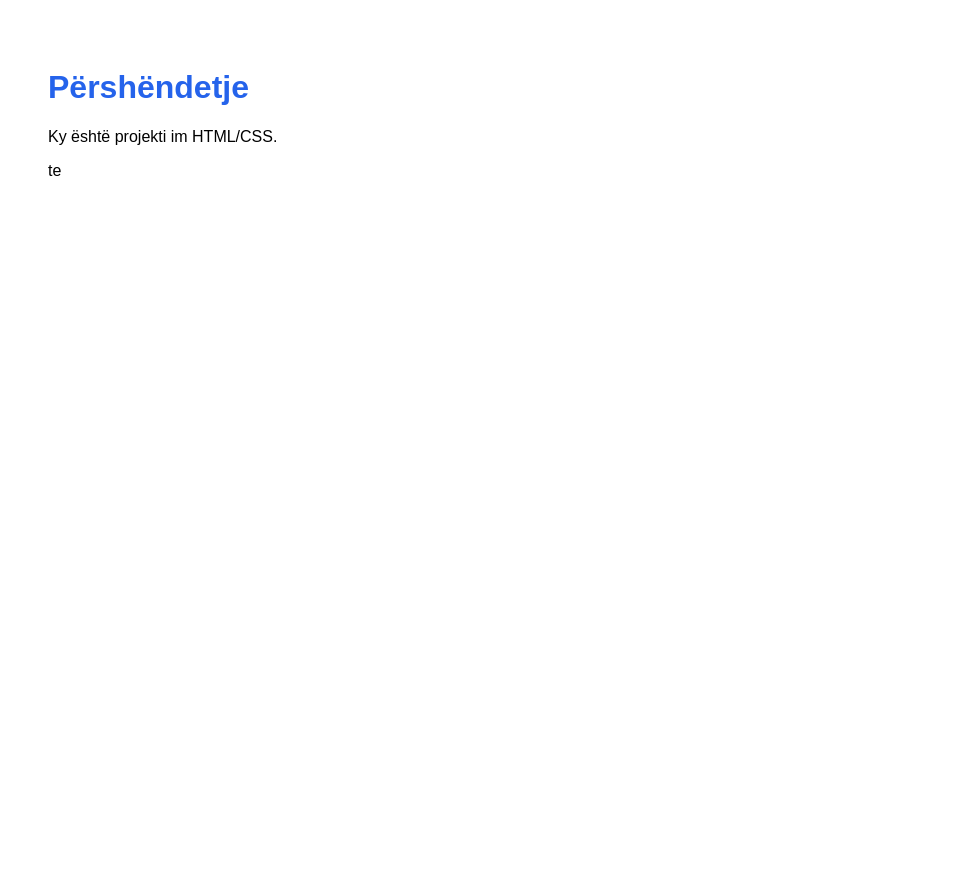
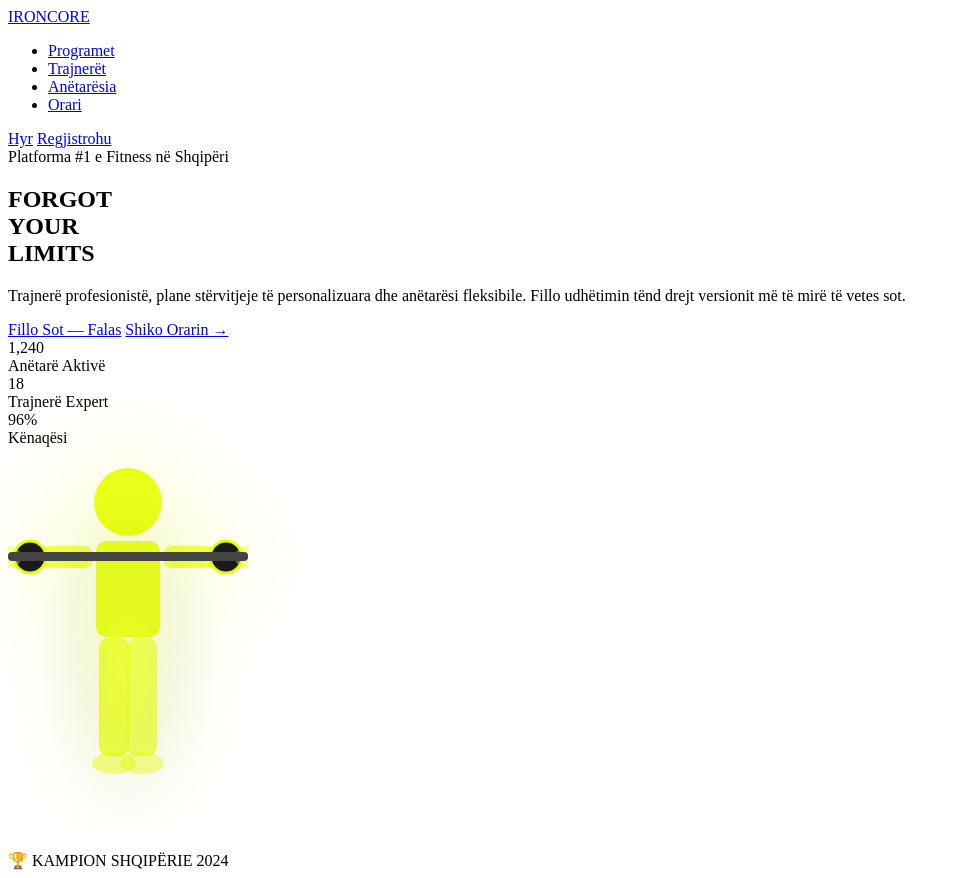
Before and after one commit to Xhekson1/projekti, a plain HTML site: page index.html in a window 1280 px wide. Shown: the whole page, without its empty margins (0-960 px from the left). Before the commit the page ends 800 px from the top, so only its background shows below. Drawn offline with Linux system fonts and the light colour scheme; a web font is replaced by a local one.

Commit message:
nav dhe hero section

```diff
--- a/index.html
+++ b/index.html
@@ -1,14 +1,62 @@
 <!DOCTYPE html>
 <html lang="sq">
 <head>
-  <meta charset="UTF-8" />
-  <meta name="viewport" content="width=device-width, initial-scale=1.0" />
-  <title>Projekti im</title>
-  <link rel="stylesheet" href="style.css" />
+<meta charset="UTF-8">
+<meta name="viewport" content="width=device-width, initial-scale=1.0">
+<title>IRONCORE — Fitness Platform</title>
+<link href="https://fonts.googleapis.com/css2?family=Bebas+Neue&family=Barlow+Condensed:wght@300;400;600;700&family=Barlow:wght@300;400;500&display=swap" rel="stylesheet">
 </head>
 <body>
-  <h1>Përshëndetje</h1>
-  <p>Ky është projekti im HTML/CSS.</p>
-  <p>te</p>
-</body>
-</html>
+
+<!-- NAV -->
+<nav>
+  <a href="#hero" class="logo">IRON<span>CORE</span></a>
+  <ul>
+    <li><a href="#programs">Programet</a></li>
+    <li><a href="#trainers">Trajnerët</a></li>
+    <li><a href="#membership">Anëtarësia</a></li>
+    <li><a href="#schedule">Orari</a></li>
+  </ul>
+  <div class="nav-right">
+    <a href="#modal-login"    class="btn-nav btn-outline">Hyr</a>
+    <a href="#modal-register" class="btn-nav btn-fill">Regjistrohu</a>
+  </div>
+</nav>
+
+<!-- HERO -->
+<section id="hero">
+  <div class="hero-left">
+    <div class="hero-tag">Platforma #1 e Fitness në Shqipëri</div>
+    <h1 class="hero-title">FORGO<span class="acc">T</span><br><span class="out">YOUR</span><br>LIMITS</h1>
+    <p class="hero-desc">Trajnerë profesionistë, plane stërvitjeje të personalizuara dhe anëtarësi fleksibile. Fillo udhëtimin tënd drejt versionit më të mirë të vetes sot.</p>
+    <div class="hero-cta">
+      <a href="#modal-register" class="btn-hero primary">Fillo Sot — Falas</a>
+      <a href="#schedule"       class="btn-hero secondary">Shiko Orarin →</a>
+    </div>
+    <div class="hero-stats">
+      <div><div class="stat-num">1,240</div><div class="stat-lbl">Anëtarë Aktivë</div></div>
+      <div><div class="stat-num">18</div>   <div class="stat-lbl">Trajnerë Expert</div></div>
+      <div><div class="stat-num">96%</div>  <div class="stat-lbl">Kënaqësi</div></div>
+    </div>
+  </div>
+  <div class="hero-right">
+    <svg width="240" height="400" viewBox="0 0 240 400" fill="none" xmlns="http://www.w3.org/2000/svg" style="filter:drop-shadow(0 0 50px rgba(232,255,0,.35))">
+      <circle cx="120" cy="55" r="34" fill="#e8ff00" opacity=".9"/>
+      <rect x="88" y="94" width="64" height="96" rx="10" fill="#e8ff00" opacity=".85"/>
+      <rect x="32" y="99" width="54" height="22" rx="11" fill="#e8ff00" opacity=".7"/>
+      <circle cx="22" cy="110" r="16" fill="#1a1a1a" stroke="#e8ff00" stroke-width="3"/>
+      <circle cx="2"  cy="110" r="11" fill="#e8ff00" opacity=".4"/>
+      <rect x="154" y="99" width="54" height="22" rx="11" fill="#e8ff00" opacity=".7"/>
+      <circle cx="218" cy="110" r="16" fill="#1a1a1a" stroke="#e8ff00" stroke-width="3"/>
+      <circle cx="238" cy="110" r="11" fill="#e8ff00" opacity=".4"/>
+      <rect x="0" y="105" width="240" height="9" rx="4" fill="#444"/>
+      <rect x="91" y="191" width="30" height="118" rx="9" fill="#e8ff00" opacity=".7"/>
+      <rect x="119" y="191" width="30" height="118" rx="9" fill="#e8ff00" opacity=".6"/>
+      <ellipse cx="106" cy="316" rx="22" ry="11" fill="#e8ff00" opacity=".45"/>
+      <ellipse cx="134" cy="316" rx="22" ry="11" fill="#e8ff00" opacity=".4"/>
+      <defs><radialGradient id="g1" cx="50%" cy="50%"><stop offset="0%" stop-color="#e8ff00"/><stop offset="100%" stop-color="transparent"/></radialGradient></defs>
+      <ellipse cx="120" cy="210" rx="90" ry="170" fill="url(#g1)" opacity=".1"/>
+    </svg>
+    <div class="hero-badge">🏆 KAMPION SHQIPËRIE 2024</div>
+  </div>
+</section>
```
